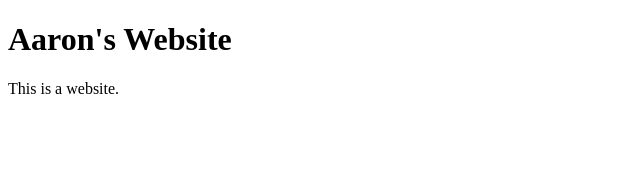
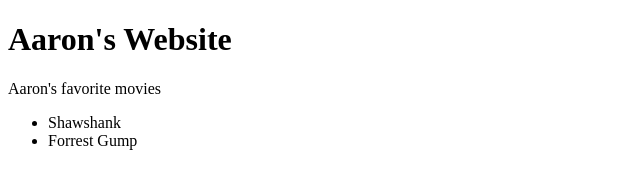
Before and after one commit to arosenbaum/first_project, a plain HTML site: page index.html in a window 1280 px wide. Shown: the whole page, without its empty margins (0-640 px from the left). Drawn offline with Linux system fonts and the light colour scheme.

Commit message:
Added favorite movies

```diff
--- a/index.html
+++ b/index.html
@@ -6,7 +6,11 @@
 <body>
 <div>
 	<h1>Aaron's Website</h1>
-	<p>This is a website.</p>
+	<p>Aaron's favorite movies</p>
+	<ul>
+		<li>Shawshank</li>
+		<li>Forrest Gump</li>
+	</ul>
 
 </body>
 </html>
```
